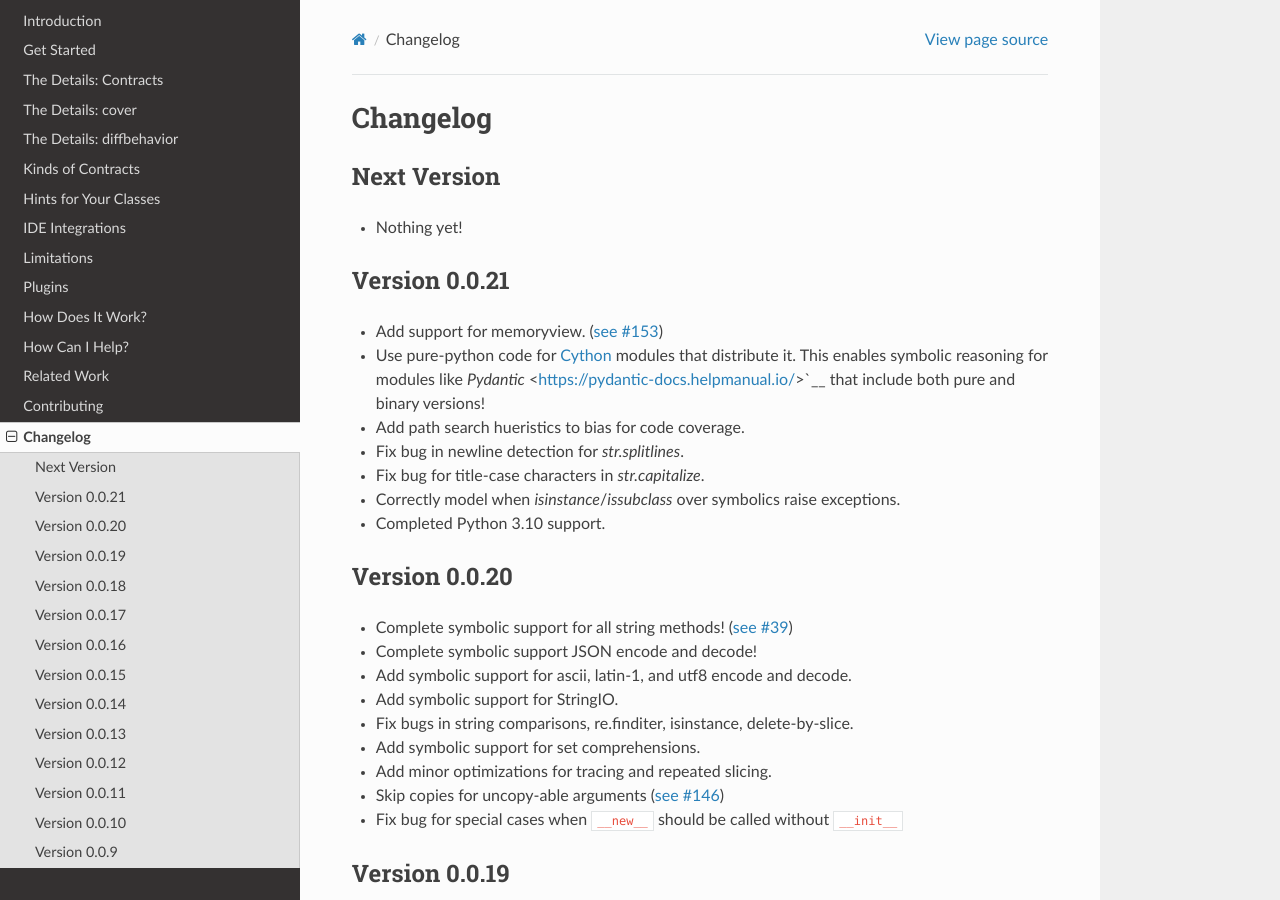
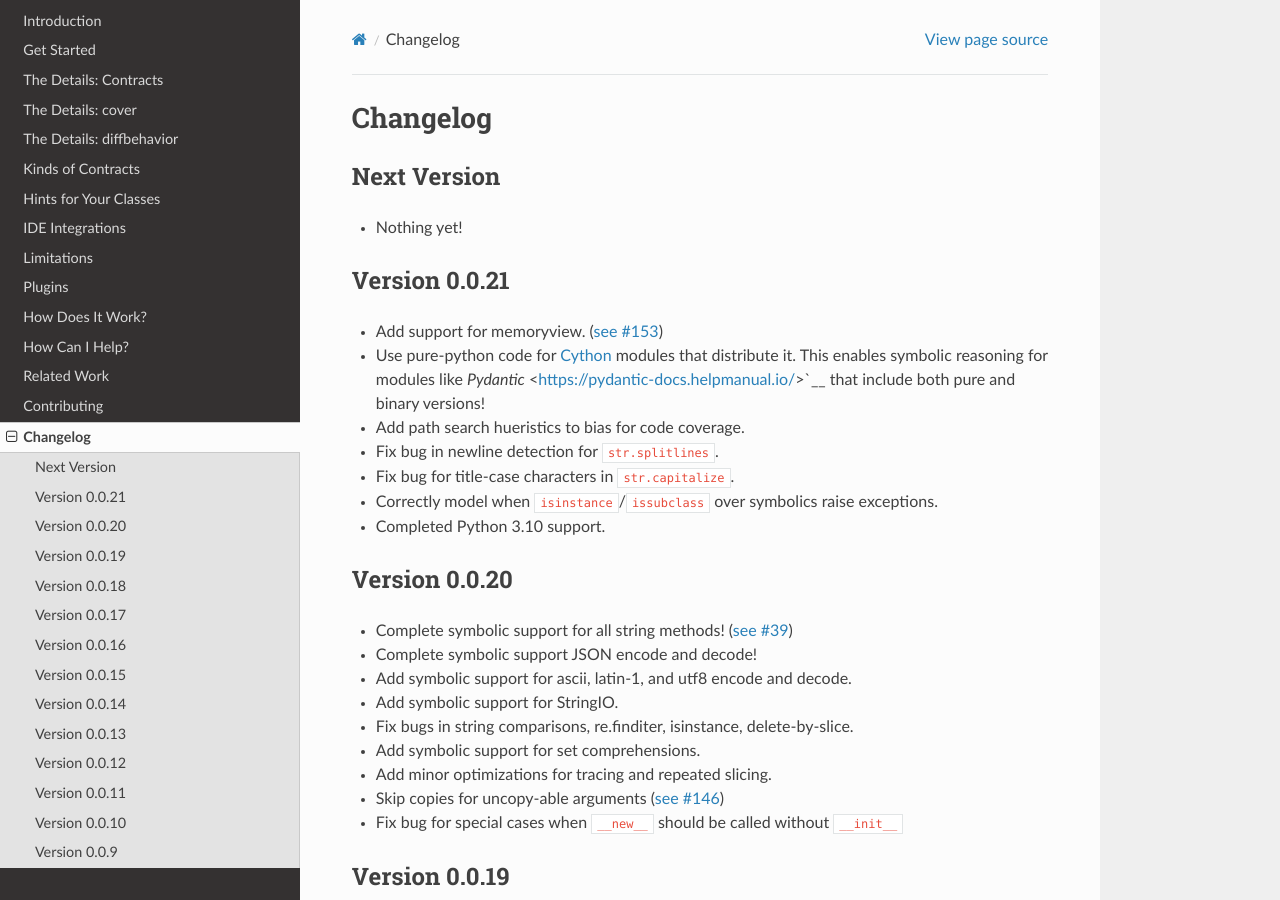
Before and after one commit to pschanely/CrossHair, a Sphinx documentation site: the page built from doc/source/changelog.rst, in a window 1280 px wide and 900 px high. Built offline with Sphinx 7.4.7 and the Read the Docs theme 2.0.0, drawn with Linux system fonts in a browser that asks for light colours; the version number is read from the project's files by our own code.

```diff
--- a/doc/source/changelog.rst
+++ b/doc/source/changelog.rst
@@ -21,9 +21,9 @@ Version 0.0.21
   `Pydantic` <https://pydantic-docs.helpmanual.io/>`__
   that include both pure and binary versions!
 * Add path search hueristics to bias for code coverage.
-* Fix bug in newline detection for `str.splitlines`.
-* Fix bug for title-case characters in `str.capitalize`.
-* Correctly model when `isinstance`/`issubclass` over symbolics raise exceptions.
+* Fix bug in newline detection for ``str.splitlines``.
+* Fix bug for title-case characters in ``str.capitalize``.
+* Correctly model when ``isinstance``/``issubclass`` over symbolics raise exceptions.
 * Completed Python 3.10 support.
 
 
```
